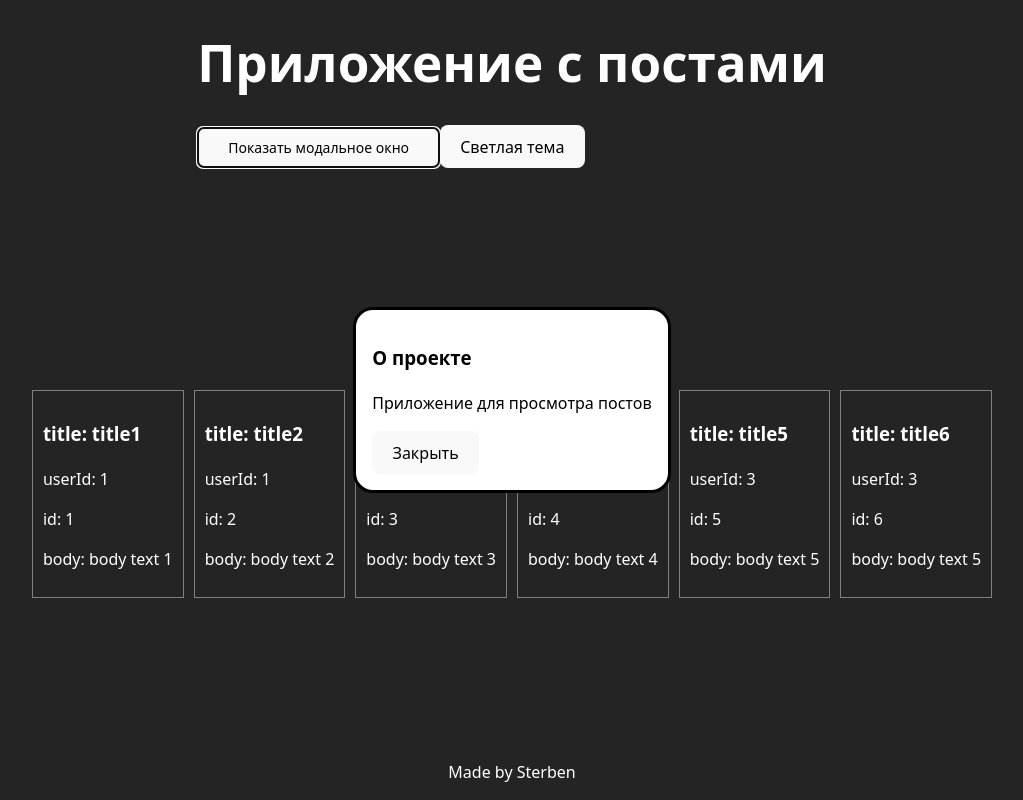
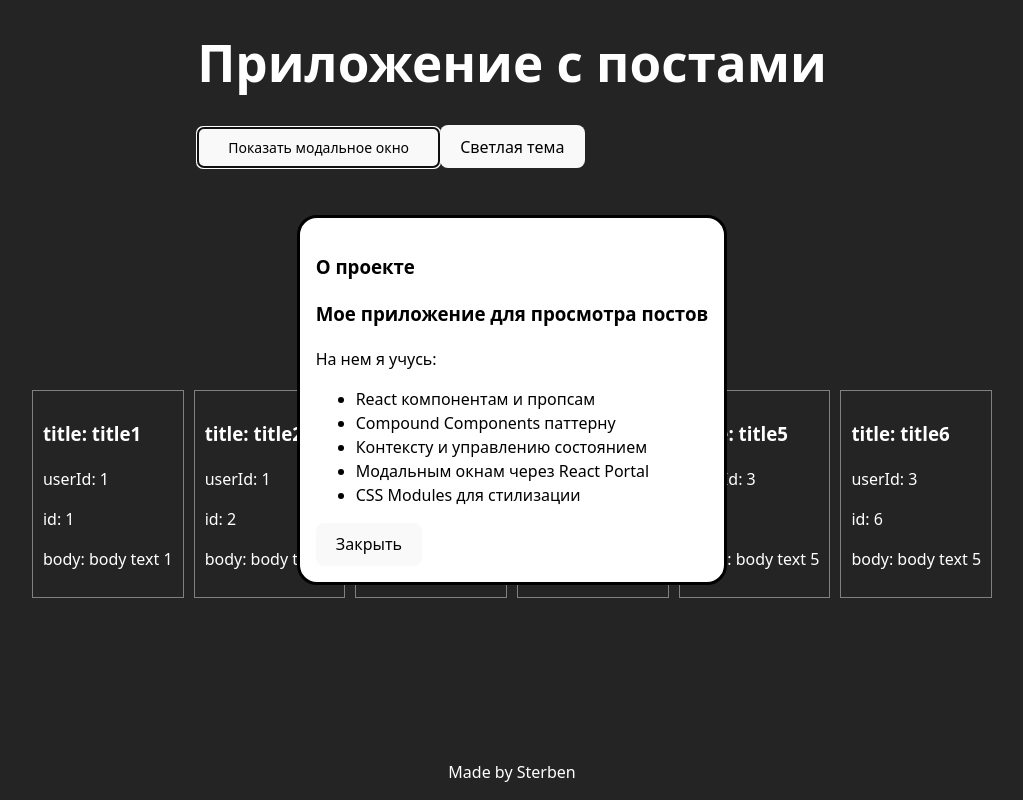
Before and after one commit to SterbenKiubi/Aston, a React (Vite) app in the folder my-post-app/: page / in a window 1280 px wide. Both pictures are taken after a click on the button "Показать модальное окно". Shown: the whole page, without its empty margins (128-1151 px from the left). Built offline with nearby package versions, Linux system fonts and the light colour scheme.

Commit message:
refactor: made modal with compound components

```diff
--- a/my-post-app/src/shared/ui/Modal/Modal.jsx
+++ b/my-post-app/src/shared/ui/Modal/Modal.jsx
@@ -1,16 +1,33 @@
-import React from 'react';
+import React, { createContext } from 'react';
 import ReactDOM from 'react-dom';
 import styles from './Modal.module.css';
 
-export const Modal = ({ isOpen, onClose }) => {
-    return ReactDOM.createPortal(
-    <dialog className={styles.modal} open={isOpen}>
-      <div>
-            <h3>О проекте</h3>
-            <p>Приложение для просмотра постов</p>
-            <button onClick={onClose}>Закрыть</button>
-        </div>
-    </dialog>,
-    document.body
+const ModalContext = createContext();
+
+export const Modal = ({ isOpen, onClose, children }) => {
+
+  return ReactDOM.createPortal(
+    <ModalContext.Provider value={ {onClose} }>
+      <dialog className={styles.modal} open={isOpen}>
+        {children}
+      </dialog>
+    </ModalContext.Provider>,
+  document.body
+);
+};
+
+export const ModalHeader = ({ children }) => {
+  return (
+    <div className={styles.modalHeader}>
+      <h3 className={styles.modalTitle}>{children}</h3>
+    </div>
   );
 };
+
+export const ModalBody = ({ children }) => {
+  return <div className={styles.modalBody}>{children}</div>;
+};
+
+export const ModalFooter = ({ children }) => {
+  return <div className={styles.modalFooter}>{children}</div>;
+};
--- a/my-post-app/src/widgets/LayoutHeader/Header.tsx
+++ b/my-post-app/src/widgets/LayoutHeader/Header.tsx
@@ -1,6 +1,9 @@
 import React, { useState } from 'react';
 import { Button } from '../../shared/ui/Button/Button';
 import { Modal } from '../../shared/ui/Modal/Modal';
+import { ModalHeader } from '../../shared/ui/Modal/Modal';
+import { ModalBody } from '../../shared/ui/Modal/Modal';
+import { ModalFooter } from '../../shared/ui/Modal/Modal';
 import { ThemeSwitcher } from '../../features/ThemeSwitcher/ui/ThemeSwitcher';
 import styles from './Header.module.css';
 
@@ -16,13 +19,35 @@ export const Header: React.FC = () => {
     };
 
     return (
+        <>
             <header className={styles.header}>
                 <h1>Приложение с постами</h1>
                 <nav>
                     <Button showModal={openModal} />
                     <ThemeSwitcher />
                 </nav>
-            <Modal isOpen={isModalOpen} onClose={closeModal}></Modal>
+                <Modal isOpen={isModalOpen} onClose={closeModal}>
+                    <ModalHeader>
+                        О проекте
+                    </ModalHeader>
+                    <ModalBody>
+                        <h3>Мое приложение для просмотра постов</h3>
+                        <p>На нем я учусь:</p>
+                        <ul>
+                            <li>React компонентам и пропсам</li>
+                            <li>Compound Components паттерну</li>
+                            <li>Контексту и управлению состоянием</li>
+                            <li>Модальным окнам через React Portal</li>
+                            <li>CSS Modules для стилизации</li>
+                        </ul>
+                    </ModalBody>
+                    <ModalFooter>
+                        <button onClick={closeModal}>
+                            Закрыть
+                        </button>
+                    </ModalFooter>
+                </Modal>
             </header>
+        </>
     );
 };
```
Lines whose indentation alone changed are shown as unchanged.
